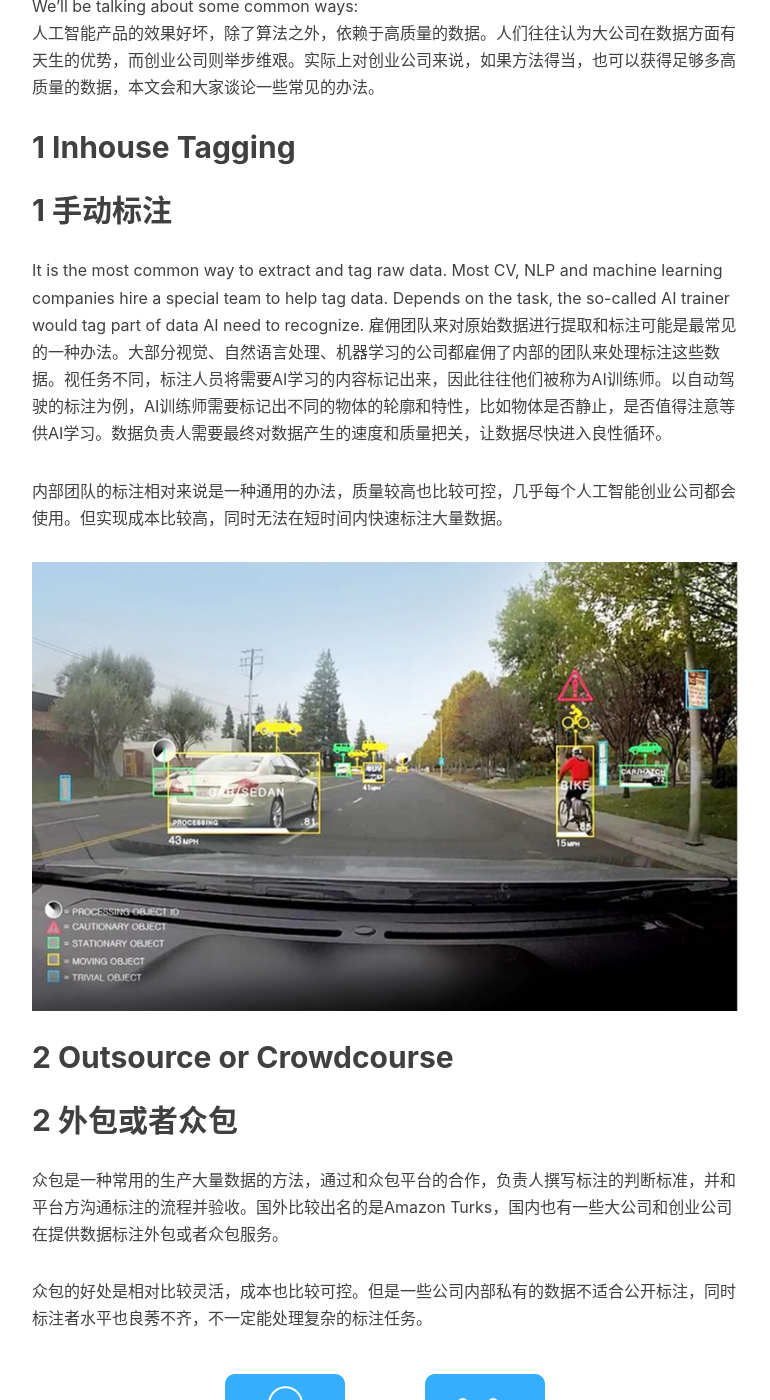
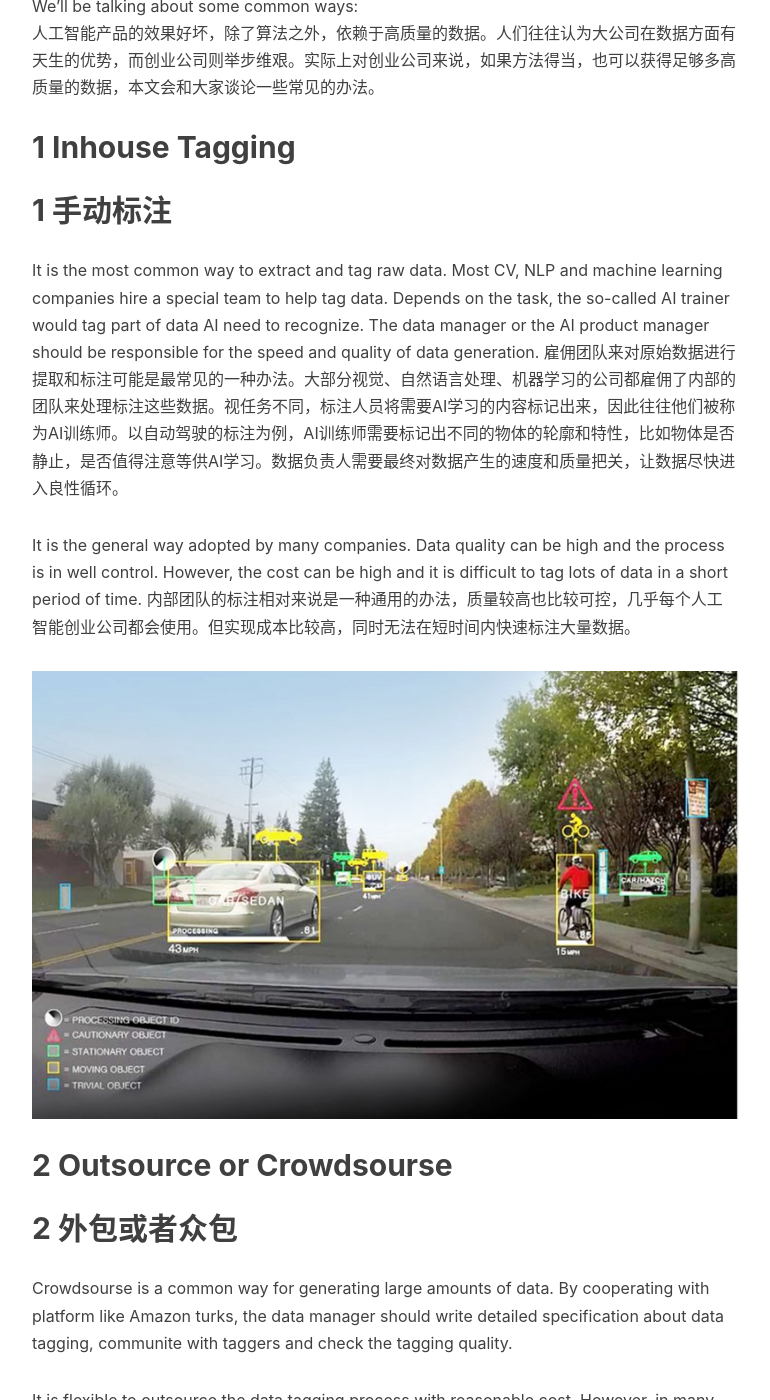
Before and after one commit to fifastar01/fifastar01.github.io, a Jekyll site: the page built from _posts/2017-08-14-Data-Collection-Strategy-for Start-ups.markdown, in a window 1280 px wide and 1400 px high, scrolled down 722 px. Shown: the whole window, without its empty margins (233-1003 px from the left). Built offline with Jekyll 4.4.1, drawn with Linux system fonts in a browser that asks for light colours; nearby versions of some CDN libraries; comment, search, counter and statistics services are not loaded; some of the changed text lies outside the part shown.

Commit message:
data strategy

```diff
--- a/_posts/2017-08-14-Data-Collection-Strategy-for Start-ups.markdown
+++ b/_posts/2017-08-14-Data-Collection-Strategy-for Start-ups.markdown
@@ -16,18 +16,22 @@ How AI product can perform depends on advanced algorithm as well as high quality
 ## 1 Inhouse Tagging
 ## 1 手动标注
 
-It is the most common way to extract and tag raw data. Most CV, NLP and machine learning companies hire a special team to help tag data. Depends on the task, the so-called AI trainer would tag part of data AI need to recognize.
+It is the most common way to extract and tag raw data. Most CV, NLP and machine learning companies hire a special team to help tag data. Depends on the task, the so-called AI trainer would tag part of data AI need to recognize. The data manager or the AI product manager should be responsible for the speed and quality of data generation.
 雇佣团队来对原始数据进行提取和标注可能是最常见的一种办法。大部分视觉、自然语言处理、机器学习的公司都雇佣了内部的团队来处理标注这些数据。视任务不同，标注人员将需要AI学习的内容标记出来，因此往往他们被称为AI训练师。以自动驾驶的标注为例，AI训练师需要标记出不同的物体的轮廓和特性，比如物体是否静止，是否值得注意等供AI学习。数据负责人需要最终对数据产生的速度和质量把关，让数据尽快进入良性循环。
 
+It is the general way adopted by many companies. Data quality can be high and the process is in well control. However, the cost can be high and it is difficult to tag lots of data in a short period of time.
 内部团队的标注相对来说是一种通用的办法，质量较高也比较可控，几乎每个人工智能创业公司都会使用。但实现成本比较高，同时无法在短时间内快速标注大量数据。
+
 
 ![][image-1]
 
-## 2 Outsource or Crowdcourse
+## 2 Outsource or Crowdsourse
 ## 2 外包或者众包
 
-众包是一种常用的生产大量数据的方法，通过和众包平台的合作，负责人撰写标注的判断标准，并和平台方沟通标注的流程并验收。国外比较出名的是Amazon Turks，国内也有一些大公司和创业公司在提供数据标注外包或者众包服务。
+Crowdsourse is a common way for generating large amounts of data. By
+cooperating with platform like Amazon turks, the data manager should write detailed specification about data tagging, communite with taggers and check the tagging quality.
 
+It is flexible to outsource the data tagging process with reasonable cost. However, in many cases, private data are too sensitive to open. Also, it might be difficult for taggers from different backgrounds to reach the uniform standard.
 众包的好处是相对比较灵活，成本也比较可控。但是一些公司内部私有的数据不适合公开标注，同时标注者水平也良莠不齐，不一定能处理复杂的标注任务。
 
 ![][image-2]
```
